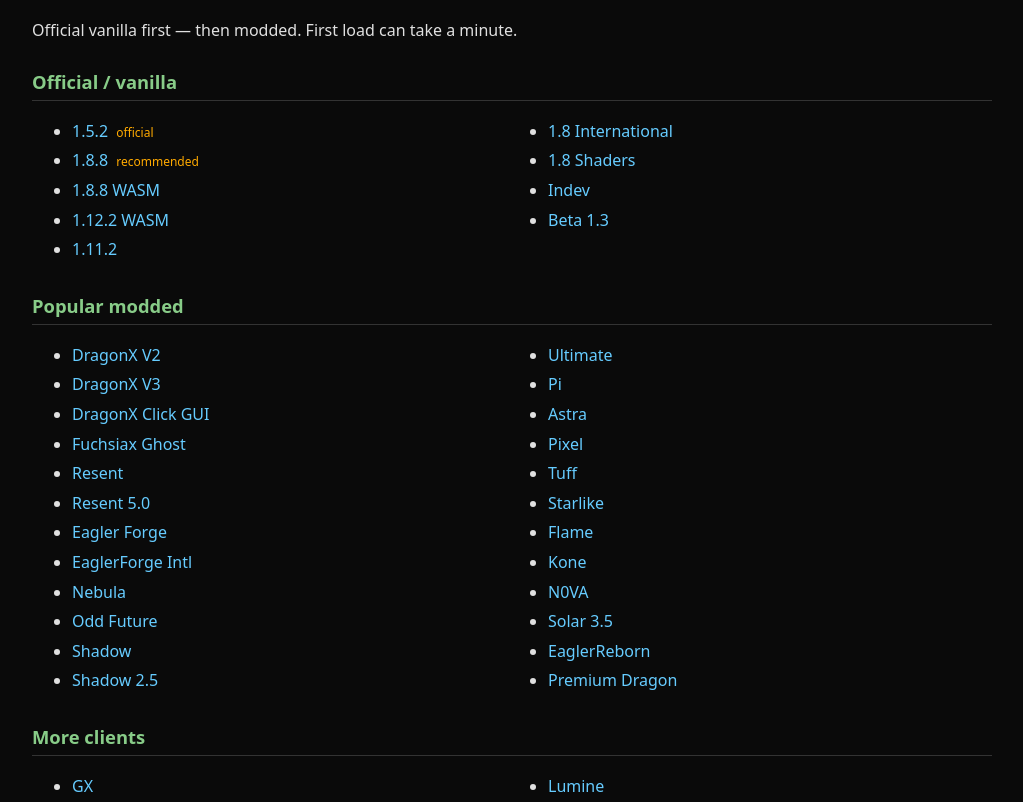
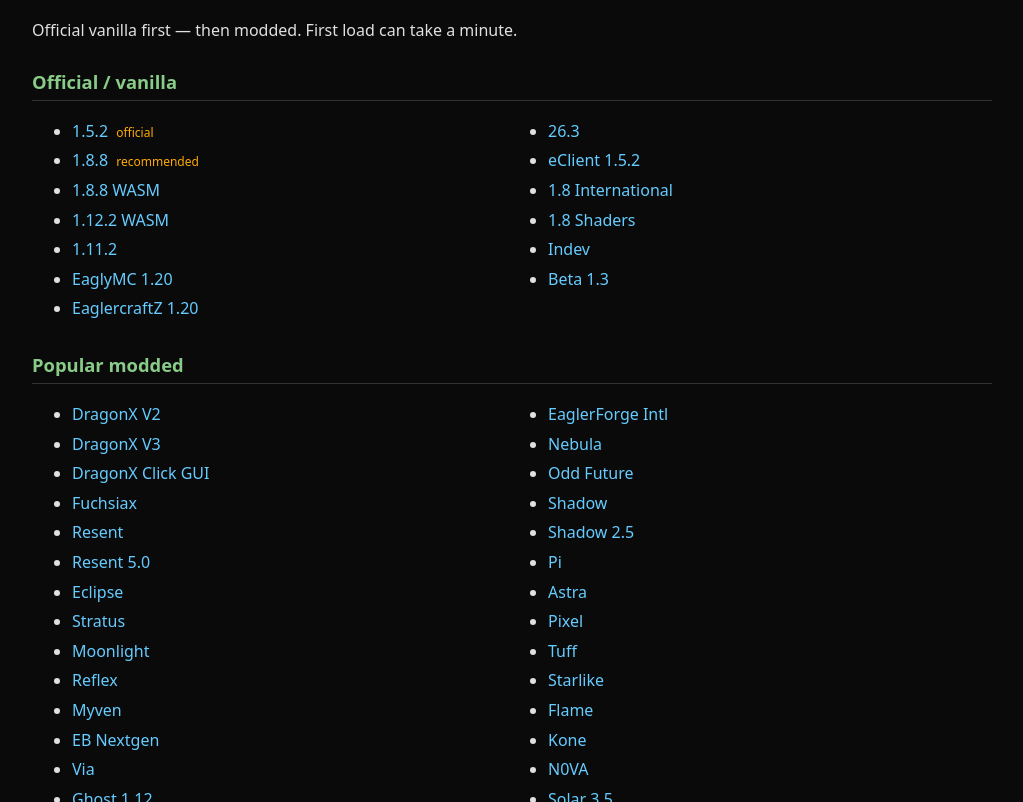
Before and after one commit to whatchamacallitexe/eagler, a plain HTML site: page index.html in a window 1280 px wide. Shown: the part 91-893 px from the top of the page, without its empty margins (128-1151 px from the left). Drawn offline with Linux system fonts and the light colour scheme.

Commit message:
Hub: add EaglyMC, Z 1.20, Eclipse, Stratus, Moonlight, Reflex, Ghost, Via, LARP, 26.3

```diff
--- a/index.html
+++ b/index.html
@@ -27,6 +27,10 @@
     <li><a href="official-1.8.8-wasm/">1.8.8 WASM</a></li>
     <li><a href="official-1.12.2-wasm/">1.12.2 WASM</a></li>
     <li><a href="eaglercraft-1.11.2/">1.11.2</a></li>
+    <li><a href="eaglymc-1.20/">EaglyMC 1.20</a></li>
+    <li><a href="eaglercraftz-1.20/">EaglercraftZ 1.20</a></li>
+    <li><a href="eaglercraft-26.3/">26.3</a></li>
+    <li><a href="eclient-1.5.2/">eClient 1.5.2</a></li>
     <li><a href="official-1.8-international/">1.8 International</a></li>
     <li><a href="official-1.8-shaders/">1.8 Shaders</a></li>
     <li><a href="official-indev/">Indev</a></li>
@@ -38,16 +42,25 @@
     <li><a href="dragonx-v2/">DragonX V2</a></li>
     <li><a href="dragonx-v3/">DragonX V3</a></li>
     <li><a href="dragonx-gui/">DragonX Click GUI</a></li>
-    <li><a href="fuchsiax/">Fuchsiax Ghost</a></li>
+    <li><a href="fuchsiax/">Fuchsiax</a></li>
     <li><a href="resent/">Resent</a></li>
     <li><a href="resent-5/">Resent 5.0</a></li>
+    <li><a href="eclipse/">Eclipse</a></li>
+    <li><a href="stratus/">Stratus</a></li>
+    <li><a href="moonlight/">Moonlight</a></li>
+    <li><a href="reflex/">Reflex</a></li>
+    <li><a href="myven/">Myven</a></li>
+    <li><a href="eb-nextgen/">EB Nextgen</a></li>
+    <li><a href="via/">Via</a></li>
+    <li><a href="ghost-1.12/">Ghost 1.12</a></li>
+    <li><a href="larpc-1.12/">LARP 1.12</a></li>
+    <li><a href="larpc-1.14/">LARP 1.14</a></li>
     <li><a href="eagler-forge/">Eagler Forge</a></li>
     <li><a href="eaglerforge-intl/">EaglerForge Intl</a></li>
     <li><a href="eaglercraft-nebula/">Nebula</a></li>
     <li><a href="eaglercraft-odd-future/">Odd Future</a></li>
     <li><a href="eaglercraft-shadow/">Shadow</a></li>
     <li><a href="shadow-2.5/">Shadow 2.5</a></li>
-    <li><a href="eaglercraft-ultimate/">Ultimate</a></li>
     <li><a href="pi/">Pi</a></li>
     <li><a href="astra/">Astra</a></li>
     <li><a href="pixel/">Pixel</a></li>
@@ -86,6 +99,7 @@
     <li><a href="wurst/">Wurst</a></li>
     <li><a href="zeta/">Zeta</a></li>
     <li><a href="eaglercraft-winston-horror/">Winston Horror</a></li>
+    <li><a href="eaglercraft-ultimate/">Ultimate</a></li>
   </ul>
 
   <h2>Large offline stubs</h2>
```
